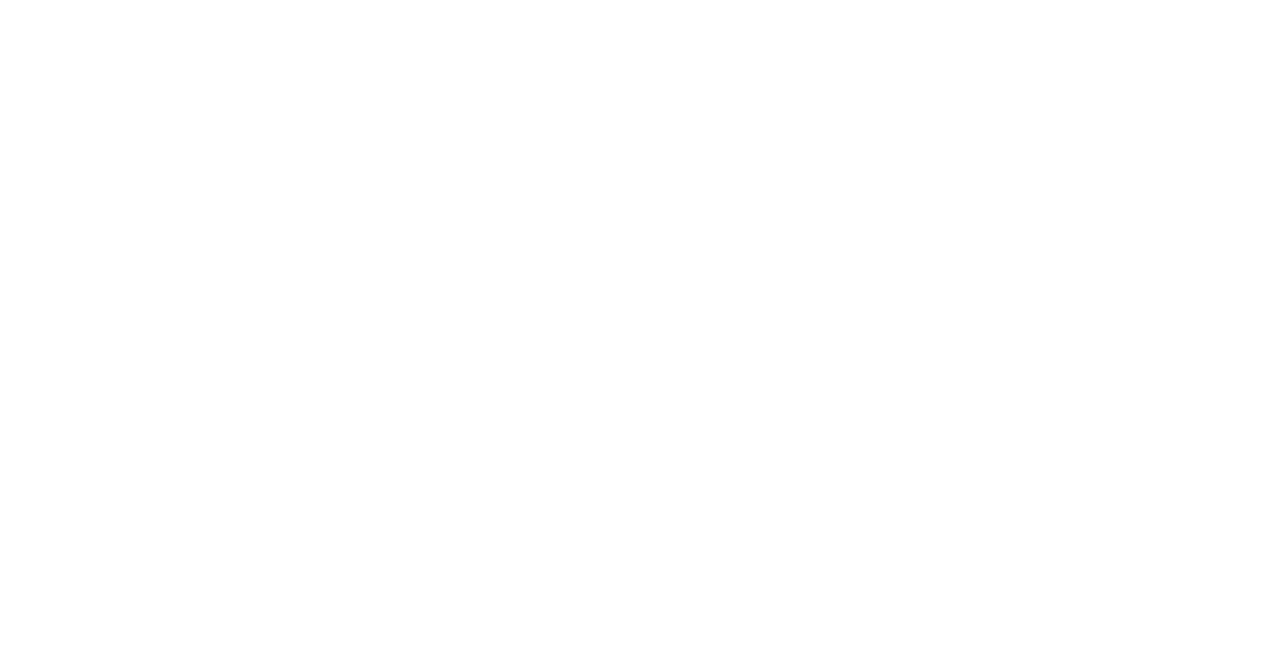
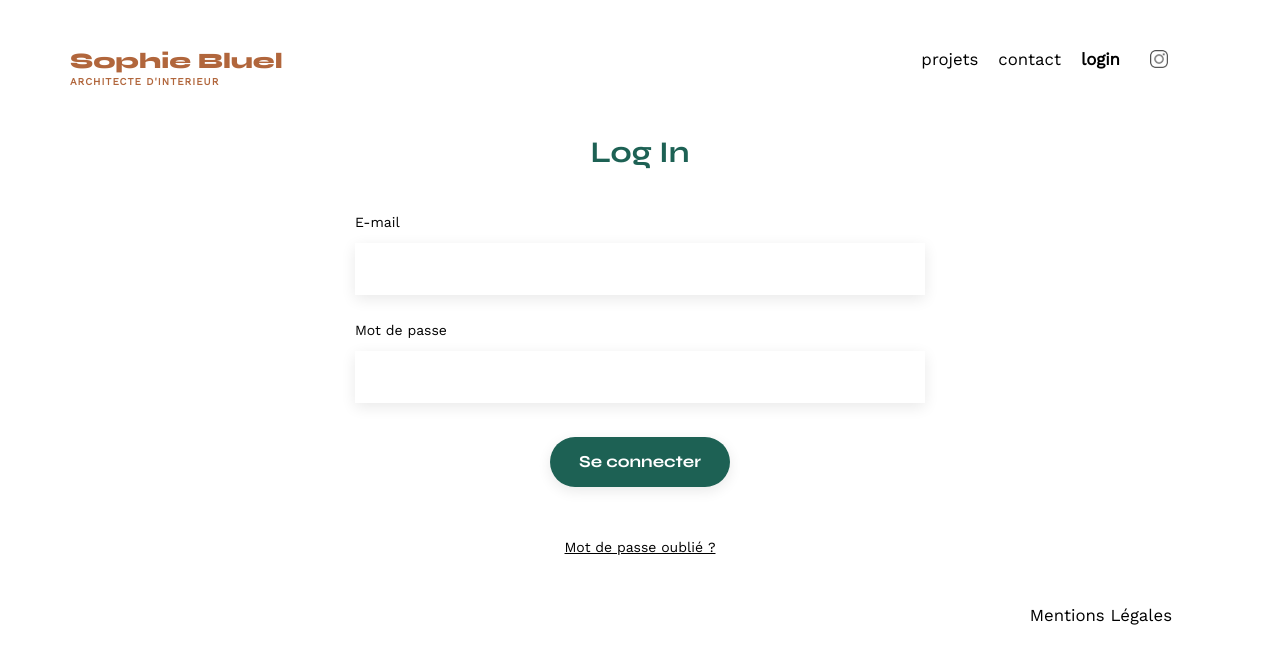
Before and after one commit to cyrelh/Projet3_Archiwebos, a plain HTML site: page FrontEnd/login.html in a window 1280 px wide. Drawn offline with nearby package versions, Linux system fonts and the light colour scheme.

Commit message:
Etape 2.1 : squelette login.html fait + ses styles CSS fait + intégration lien dans html du login.js

```diff
--- a/FrontEnd/assets/style.css
+++ b/FrontEnd/assets/style.css
@@ -84,8 +84,6 @@ h1 > span {
 	font-size:10px;
 	letter-spacing: 0.1em;
 	padding-top: 5px ;
-
-;
 }
 
 h2{
@@ -113,12 +111,13 @@ li:hover {
 
 nav li a{
 	color:#000 ;
+
 }
 
 nav li img{
 	display: flex;
 	padding: 0 10px;
-width: 50%;
+	width: 30%;
 
 }
 #introduction {
@@ -250,3 +249,63 @@ footer nav ul {
 	justify-content: flex-end;
 	margin: 2em
 }
+
+/**************************************/
+/*CSS pour la page login de connexion*/
+/*************************************/
+
+/* Styles pour la page LOGIN */
+
+.login {
+	font-weight: 700;
+}
+
+#connection {
+	display: flex; /*en flexbox section conneciotn log in */
+    flex-direction: column;
+	width: 50%;
+	margin: auto;
+}
+
+#connection > * {
+	text-align: center;
+}
+
+#connection h2{
+	margin-bottom: 20px;
+}
+
+#connection form {
+	text-align: left; /*Formulaire Email et mot de passe chacun aligné vers la gauche*/
+	display: flex;
+	flex-direction: column;
+}
+
+#connection input { /*Ajustement styles comme dans la maquette*/
+	height: 50px;
+	font-size: 1.2em;
+	border: none;
+	box-shadow: 0px 4px 14px rgba(0, 0, 0, 0.09);
+}
+
+#connection label { /*Ajustement des marges externes et styles comme dans la maquette*/
+	margin: 2em 0 1em 0;
+	font-weight: 500;
+
+}
+
+.error-connection {
+    margin-bottom: 20px;
+    font-weight: 700;
+    color: #A80306;
+}
+
+.forgotten-pwd {
+	text-decoration: underline;
+	cursor: pointer;
+	padding-bottom: 25px;
+}
+
+.footerLogin {
+	background-color: #fff;
+}
--- a/FrontEnd/login.html
+++ b/FrontEnd/login.html
@@ -0,0 +1,52 @@
+<!DOCTYPE html>
+<html lang="en">
+<head>
+    <meta charset="UTF-8">
+    <title>Sophie Bluel - Architecte d'intérieur</title>
+	<meta name="viewport" content="width=device-width, initial-scale=1.0">
+	<link rel="preconnect" href="https://fonts.googleapis.com">
+	<link rel="preconnect" href="https://fonts.gstatic.com" crossorigin>
+	<link href="https://fonts.googleapis.com/css2?family=Syne:wght@700;800&family=Work+Sans&display=swap" rel="stylesheet">
+	<meta name="description" content="">
+	<link rel="stylesheet" href="./assets/style.css">
+	<script src="https://kit.fontawesome.com/956e896464.js" crossorigin="anonymous"></script> <!-- icône importé Font Awesome -->
+</head>
+<body>
+    <div class="main-conteneur">
+        <header>
+            <h1>Sophie Bluel <span>ARCHITECTE D'INTERIEUR</span> </h1>
+            <nav>
+                <ul>
+                    <li><a href="index.html#portfolio">projets</a></li>
+                    <li><a href="index.html#contact">contact</a></li>
+                    <li class="login">login</li>
+                    <li><img src="./assets/icons/instagram.png" alt="logo d'instagram"></li>
+                </ul>
+            </nav>
+        </header>
+        <main>
+            <section id="connection">
+                <h2>Log In</h2>
+                <form action="#" method="post">
+                    <label for="emailLog">E-mail</label>
+                    <input type="email" name="emailLog" id="emailLog">
+                    <label for="passwordLog">Mot de passe</label>
+                    <input type="password" name="passwordLog" id="passwordLog">
+                    <input class="submit" id="submitLog" type="submit" value="Se connecter">
+                </form>
+                <span class="error-connection"></span>
+                <span class="forgotten-pwd">Mot de passe oublié ?</span>
+            </section>
+        </main>
+        <footer class="footerLogin">
+            <nav>
+                <ul>
+                    <li>Mentions Légales</li>
+                </ul>
+            </nav>
+        </footer>
+        <script src="./scripts/login.js"></script>
+    </div>
+
+</body>
+</html>
```
